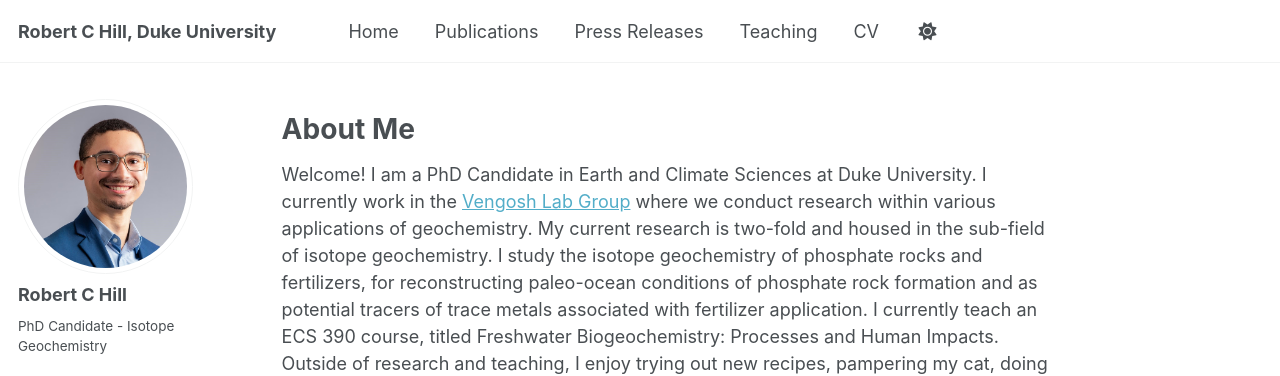
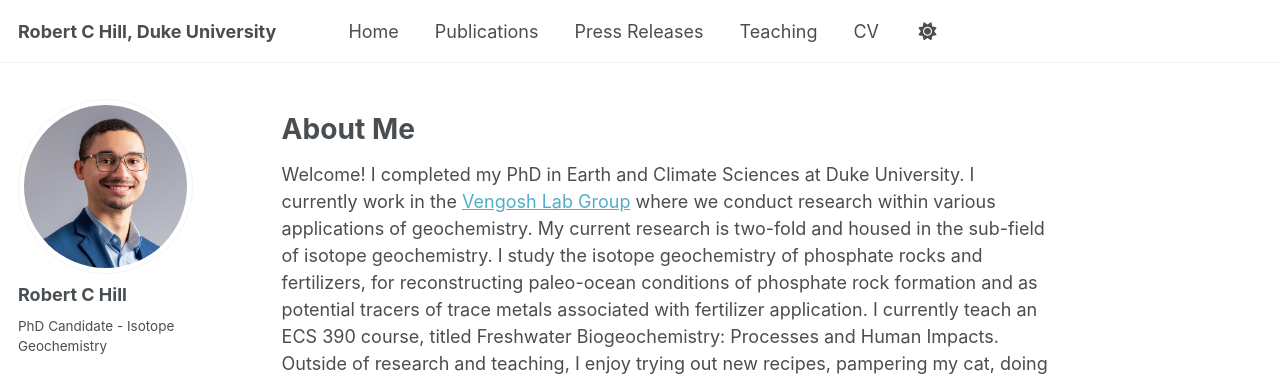
Before and after one commit to robert-c-hill/robert-c-hill.github.io, a Jekyll site: the page built from _pages/about.md, in a window 1280 px wide and 1162 px high. Shown: the top 376 px of the window. Built offline with Jekyll 4.4.1, drawn with Linux system fonts in a browser that asks for light colours; some web fonts are replaced.

Commit message:
Update about.md

```diff
--- a/_pages/about.md
+++ b/_pages/about.md
@@ -9,7 +9,7 @@ redirect_from:
 
 About Me
 ======
-Welcome! I am a PhD Candidate in Earth and Climate Sciences at Duke University. I currently work in the [Vengosh Lab Group](https://sites.nicholas.duke.edu/avnervengosh/) where we conduct research within various applications of geochemistry. My current research is two-fold and housed in the sub-field of isotope geochemistry. I study the isotope geochemistry of phosphate rocks and fertilizers, for reconstructing paleo-ocean conditions of phosphate rock formation and as potential tracers of trace metals associated with fertilizer application. I currently teach an ECS 390 course, titled Freshwater Biogeochemistry: Processes and Human Impacts. Outside of research and teaching, I enjoy trying out new recipes, pampering my cat, doing DIY home renovations, and  pickleball.
+Welcome! I completed my PhD in Earth and Climate Sciences at Duke University. I currently work in the [Vengosh Lab Group](https://sites.nicholas.duke.edu/avnervengosh/) where we conduct research within various applications of geochemistry. My current research is two-fold and housed in the sub-field of isotope geochemistry. I study the isotope geochemistry of phosphate rocks and fertilizers, for reconstructing paleo-ocean conditions of phosphate rock formation and as potential tracers of trace metals associated with fertilizer application. I currently teach an ECS 390 course, titled Freshwater Biogeochemistry: Processes and Human Impacts. Outside of research and teaching, I enjoy trying out new recipes, pampering my cat, doing DIY home renovations, and  pickleball.
 <!--
 Looking Forward
 ======
```
